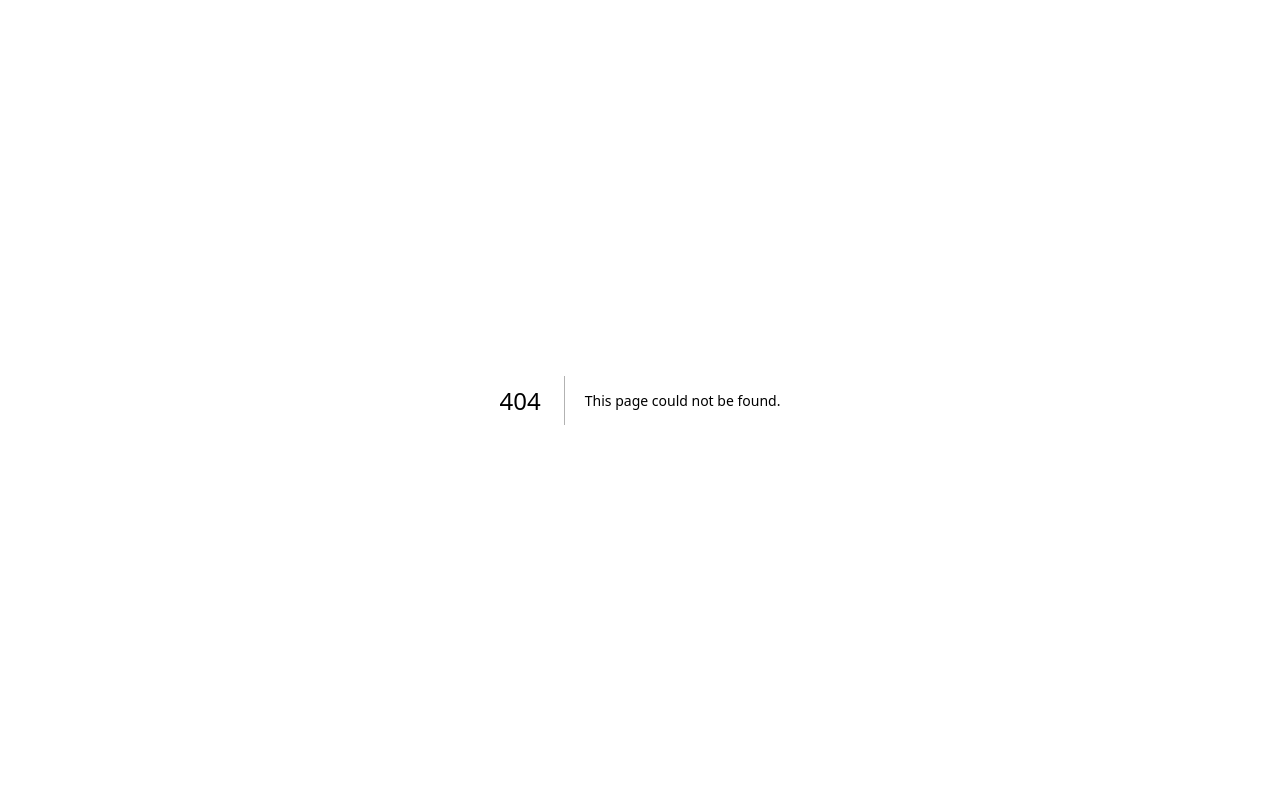
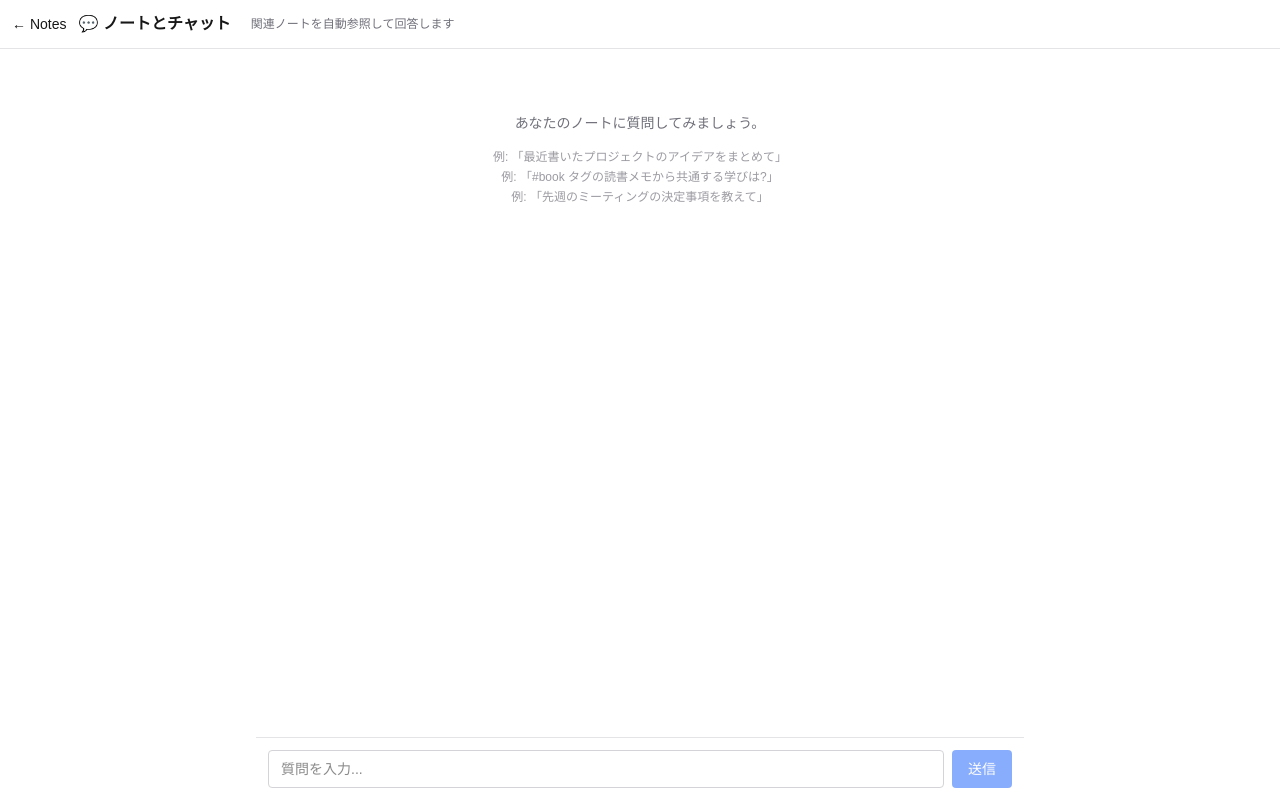
Before and after one commit to zunovia/memosoft01_with_agents, a Next.js app: page /chat in a window 1280 px wide. Before the commit this address had no page. Built offline with nearby package versions, Linux system fonts and the light colour scheme.

Commit message:
feat: chat with notes (RAG-lite, streaming, sources)

```diff
--- /dev/null
+++ b/src/app/api/chat/route.ts
@@ -0,0 +1,111 @@
+import { NextResponse } from "next/server";
+import Anthropic from "@anthropic-ai/sdk";
+import { createClient } from "@/lib/supabase/server";
+import { decrypt } from "@/lib/crypto";
+
+export const runtime = "nodejs";
+export const maxDuration = 300;
+
+export async function POST(req: Request) {
+  const supabase = await createClient();
+  const { data: { user } } = await supabase.auth.getUser();
+  if (!user) return NextResponse.json({ error: "unauthorized" }, { status: 401 });
+
+  const body = await req.json().catch(() => ({}));
+  const question: string = typeof body.question === "string" ? body.question : "";
+  if (!question.trim()) return NextResponse.json({ error: "no question" }, { status: 400 });
+
+  const { data: keyRow } = await supabase
+    .from("api_keys")
+    .select("encrypted_anthropic_key, iv")
+    .eq("user_id", user.id)
+    .maybeSingle();
+  if (!keyRow) return NextResponse.json({ error: "API key not configured" }, { status: 400 });
+
+  let apiKey: string;
+  try {
+    apiKey = decrypt(keyRow.encrypted_anthropic_key, keyRow.iv);
+  } catch {
+    return NextResponse.json({ error: "decrypt failed" }, { status: 500 });
+  }
+
+  // Naive retrieval: keyword overlap from question vs title+content
+  const tokens = question
+    .toLowerCase()
+    .split(/[\s、。,.!?？！「」\[\](){}]+/)
+    .filter((t) => t.length >= 2);
+
+  const { data: candidates } = await supabase
+    .from("notes")
+    .select("id, title, content, tags, updated_at")
+    .eq("user_id", user.id)
+    .is("deleted_at", null)
+    .order("updated_at", { ascending: false })
+    .limit(300);
+
+  const scored = (candidates ?? []).map((n: { id: string; title: string; content: string; tags: string[] }) => {
+    const hay = `${n.title}\n${n.content}\n${(n.tags || []).join(" ")}`.toLowerCase();
+    let score = 0;
+    tokens.forEach((t) => {
+      if (hay.includes(t)) score += 1;
+      if (n.title.toLowerCase().includes(t)) score += 2;
+    });
+    return { ...n, score };
+  });
+  scored.sort((a, b) => b.score - a.score);
+  const top = scored.filter((s) => s.score > 0).slice(0, 6);
+  // Fallback: most recent if nothing matched
+  const context = top.length ? top : scored.slice(0, 4);
+
+  const noteSection = context
+    .map((n, i) => `### ノート${i + 1}: ${n.title}\n${n.content.slice(0, 2000)}`)
+    .join("\n\n---\n\n");
+
+  const client = new Anthropic({ apiKey });
+  const stream = client.messages.stream({
+    model: "claude-opus-4-6",
+    max_tokens: 8000,
+    thinking: { type: "adaptive" },
+    system: `あなたはユーザーのノートを参照しながら質問に答えるアシスタントです。
+回答にはノート内容を根拠として引用し、参照したノートのタイトルを「[出典: ノートタイトル]」として末尾に列挙してください。
+ノートに情報がない場合はその旨を正直に述べてください。日本語で回答してください。`,
+    messages: [
+      {
+        role: "user",
+        content: `## 関連ノート\n\n${noteSection}\n\n## 質問\n${question}`,
+      },
+    ],
+  });
+
+  const encoder = new TextEncoder();
+  const readable = new ReadableStream({
+    async start(controller) {
+      try {
+        // Send sources first as JSON line
+        controller.enqueue(
+          encoder.encode(
+            `__SOURCES__${JSON.stringify(context.map((c) => ({ id: c.id, title: c.title })))}\n\n`
+          )
+        );
+        for await (const event of stream) {
+          if (
+            event.type === "content_block_delta" &&
+            event.delta.type === "text_delta"
+          ) {
+            controller.enqueue(encoder.encode(event.delta.text));
+          }
+        }
+      } catch (err) {
+        controller.enqueue(
+          encoder.encode(`\n\n[エラー: ${(err as Error).message}]`)
+        );
+      } finally {
+        controller.close();
+      }
+    },
+  });
+
+  return new Response(readable, {
+    headers: { "Content-Type": "text/plain; charset=utf-8", "Cache-Control": "no-cache" },
+  });
+}
--- /dev/null
+++ b/src/app/chat/page.tsx
@@ -0,0 +1,139 @@
+"use client";
+
+import { useState, useRef, useEffect } from "react";
+import Link from "next/link";
+import ReactMarkdown from "react-markdown";
+import remarkGfm from "remark-gfm";
+
+type Source = { id: string; title: string };
+type Msg = { role: "user" | "assistant"; content: string; sources?: Source[] };
+
+export default function ChatPage() {
+  const [messages, setMessages] = useState<Msg[]>([]);
+  const [input, setInput] = useState("");
+  const [streaming, setStreaming] = useState(false);
+  const scrollRef = useRef<HTMLDivElement>(null);
+
+  useEffect(() => {
+    scrollRef.current?.scrollTo({ top: scrollRef.current.scrollHeight, behavior: "smooth" });
+  }, [messages, streaming]);
+
+  async function send() {
+    const q = input.trim();
+    if (!q || streaming) return;
+    setInput("");
+    setMessages((m) => [...m, { role: "user", content: q }]);
+    setStreaming(true);
+    setMessages((m) => [...m, { role: "assistant", content: "" }]);
+    try {
+      const res = await fetch("/api/chat", {
+        method: "POST",
+        headers: { "content-type": "application/json" },
+        body: JSON.stringify({ question: q }),
+      });
+      if (!res.ok || !res.body) throw new Error(await res.text());
+      const reader = res.body.getReader();
+      const decoder = new TextDecoder();
+      let buffer = "";
+      let sources: Source[] | undefined;
+      while (true) {
+        const { value, done } = await reader.read();
+        if (done) break;
+        buffer += decoder.decode(value, { stream: true });
+        if (!sources && buffer.startsWith("__SOURCES__")) {
+          const nl = buffer.indexOf("\n\n");
+          if (nl > 0) {
+            try {
+              sources = JSON.parse(buffer.slice("__SOURCES__".length, nl));
+            } catch {}
+            buffer = buffer.slice(nl + 2);
+          }
+        }
+        setMessages((m) => {
+          const next = [...m];
+          next[next.length - 1] = {
+            role: "assistant",
+            content: buffer,
+            sources,
+          };
+          return next;
+        });
+      }
+    } catch (e) {
+      setMessages((m) => {
+        const next = [...m];
+        next[next.length - 1] = { role: "assistant", content: `エラー: ${(e as Error).message}` };
+        return next;
+      });
+    } finally {
+      setStreaming(false);
+    }
+  }
+
+  return (
+    <div className="flex-1 flex flex-col h-[100dvh]">
+      <div className="p-3 border-b border-zinc-200 dark:border-zinc-800 flex items-center gap-3">
+        <Link href="/notes" className="text-sm hover:underline">← Notes</Link>
+        <h1 className="font-semibold">💬 ノートとチャット</h1>
+        <span className="text-xs text-zinc-500 ml-2 hidden md:inline">関連ノートを自動参照して回答します</span>
+      </div>
+      <div ref={scrollRef} className="flex-1 overflow-y-auto p-4 space-y-4 max-w-3xl mx-auto w-full">
+        {messages.length === 0 && (
+          <div className="text-center text-zinc-500 text-sm mt-12">
+            あなたのノートに質問してみましょう。
+            <div className="mt-4 text-xs space-y-1 opacity-70">
+              <div>例: 「最近書いたプロジェクトのアイデアをまとめて」</div>
+              <div>例: 「#book タグの読書メモから共通する学びは?」</div>
+              <div>例: 「先週のミーティングの決定事項を教えて」</div>
+            </div>
+          </div>
+        )}
+        {messages.map((m, i) => (
+          <div
+            key={i}
+            className={`rounded-lg p-3 ${m.role === "user" ? "bg-blue-600 text-white ml-12" : "bg-zinc-100 dark:bg-zinc-900 mr-12"}`}
+          >
+            {m.role === "assistant" ? (
+              <div className="prose prose-sm dark:prose-invert max-w-none">
+                <ReactMarkdown remarkPlugins={[remarkGfm]}>{m.content || "..."}</ReactMarkdown>
+                {m.sources && m.sources.length > 0 && (
+                  <div className="not-prose mt-3 pt-2 border-t border-zinc-200 dark:border-zinc-800 text-xs">
+                    <span className="text-zinc-500">参照: </span>
+                    {m.sources.map((s) => (
+                      <Link
+                        key={s.id}
+                        href={`/notes/${s.id}`}
+                        className="inline-block mr-2 px-1.5 py-0.5 rounded bg-zinc-200 dark:bg-zinc-800 text-blue-600 dark:text-blue-400 hover:underline"
+                      >{s.title}</Link>
+                    ))}
+                  </div>
+                )}
+              </div>
+            ) : (
+              <div className="text-sm whitespace-pre-wrap">{m.content}</div>
+            )}
+          </div>
+        ))}
+      </div>
+      <div className="p-3 border-t border-zinc-200 dark:border-zinc-800 max-w-3xl mx-auto w-full flex gap-2">
+        <input
+          value={input}
+          onChange={(e) => setInput(e.target.value)}
+          onKeyDown={(e) => {
+            if (e.key === "Enter" && !e.shiftKey) {
+              e.preventDefault();
+              send();
+            }
+          }}
+          placeholder="質問を入力..."
+          className="flex-1 px-3 py-2 text-sm rounded border border-zinc-300 dark:border-zinc-700 bg-transparent"
+        />
+        <button
+          onClick={send}
+          disabled={streaming || !input.trim()}
+          className="px-4 py-2 text-sm bg-blue-600 text-white rounded disabled:opacity-50"
+        >送信</button>
+      </div>
+    </div>
+  );
+}
--- a/src/app/notes/layout.tsx
+++ b/src/app/notes/layout.tsx
@@ -169,6 +169,7 @@ export default function NotesLayout({ children }: { children: React.ReactNode })
           <Link href="/notes" className="font-semibold text-sm">📝 Notes</Link>
           <Link href="/graph" className="text-xs text-zinc-600 dark:text-zinc-400 ml-auto hover:underline">Graph</Link>
           <Link href="/space" className="text-xs text-zinc-600 dark:text-zinc-400 hover:underline">Space</Link>
+          <Link href="/chat" className="text-xs text-zinc-600 dark:text-zinc-400 hover:underline">Chat</Link>
           <Link href="/notes/trash" className="text-xs text-zinc-600 dark:text-zinc-400 hover:underline">🗑</Link>
           <Link href="/settings" className="text-xs text-zinc-600 dark:text-zinc-400 hover:underline">Settings</Link>
           <span className="text-[10px] text-zinc-500 border border-zinc-300 dark:border-zinc-700 rounded px-1" title="クイックスイッチャー">⌘K</span>
--- a/src/components/CommandPalette.tsx
+++ b/src/components/CommandPalette.tsx
@@ -82,6 +82,7 @@ export default function CommandPalette() {
       { id: "notes", title: "ノート一覧", hint: "go", run: () => router.push("/notes") },
       { id: "graph", title: "3Dグラフ", hint: "go", run: () => router.push("/graph") },
       { id: "space", title: "スペースビュー", hint: "go", run: () => router.push("/space") },
+      { id: "chat", title: "ノートとチャット", hint: "ai", run: () => router.push("/chat") },
       { id: "settings", title: "設定", hint: "go", run: () => router.push("/settings") },
       {
         id: "export",
```
